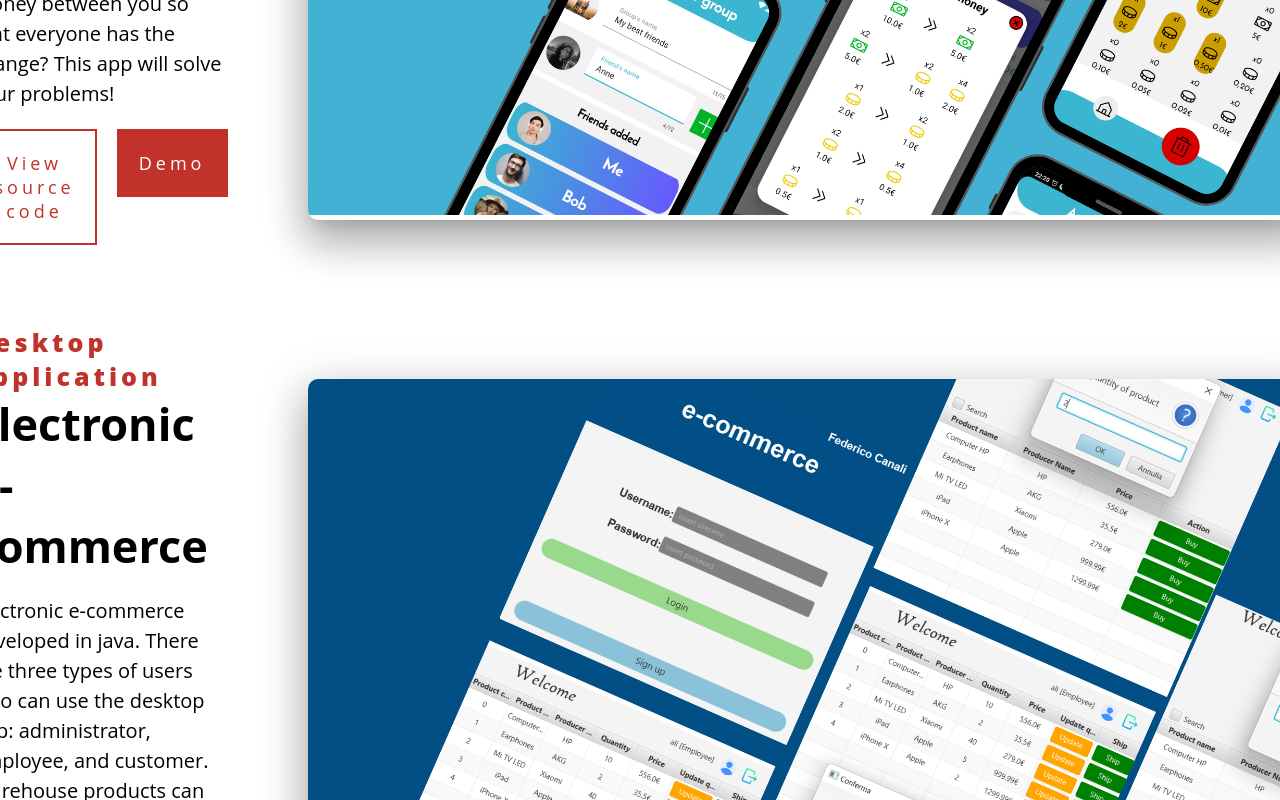
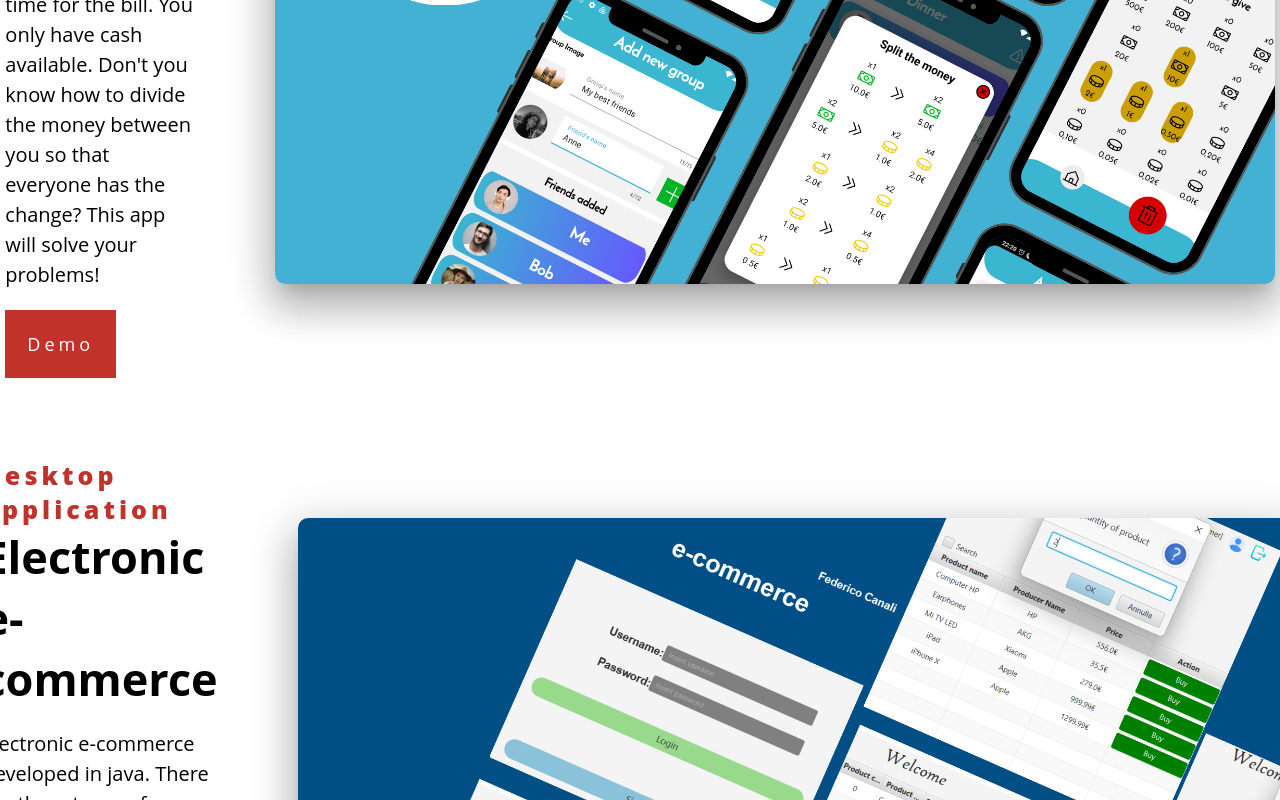
Before and after one commit to FedeCana00/federicocanali, a React (Create React App) app: page / in a window 1280 px wide. Shown: the part 2580-3380 px from the top of the page. Built offline with nearby package versions, Linux system fonts and the light colour scheme.

Commit message:
Fixed bug of project image and buttons section.

```diff
--- a/src/works/Works.jsx
+++ b/src/works/Works.jsx
@@ -21,6 +21,22 @@ export default function Works() {
         },
     ];
 
+    // show or hide demo project button
+    function showDemoButton(demoUrl){;
+        if(demoUrl != "")
+            return (<a href={demoUrl}><button>Demo</button></a> );
+
+        return;
+    }
+
+    // show or hide source code project button
+    function showSourceCodeButton(sourceCodeUrl){
+        if(sourceCodeUrl != "")
+            return (<a href={sourceCodeUrl}><button className="outline">View source code</button></a>);
+
+        return;
+    }
+
     return (
         <div className="works">
             <h1>
@@ -40,8 +56,8 @@ export default function Works() {
                                 {value.description}
                             </p>
                             <div className="buttons-section">
-                                <a href=""><button className="outline">View source code</button></a>
-                                <a href=""><button>Demo</button></a>
+                                {showSourceCodeButton(value.source_code)}
+                                {showDemoButton(value.demo)}
                             </div>
                         </div>
                         <div className="right">
--- a/src/works/works.scss
+++ b/src/works/works.scss
@@ -95,6 +95,7 @@
                 .image-container{
                     margin: 40px;
                     width: 1000px;
+                    height: 562.5px;
                     overflow: hidden;
                     border-radius: 10px;
                     box-shadow: 0  9px 46px  8px rgba(0, 0, 0, 0.14),
```
